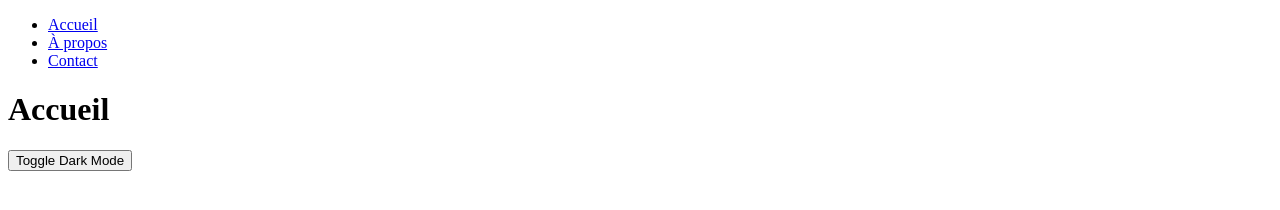
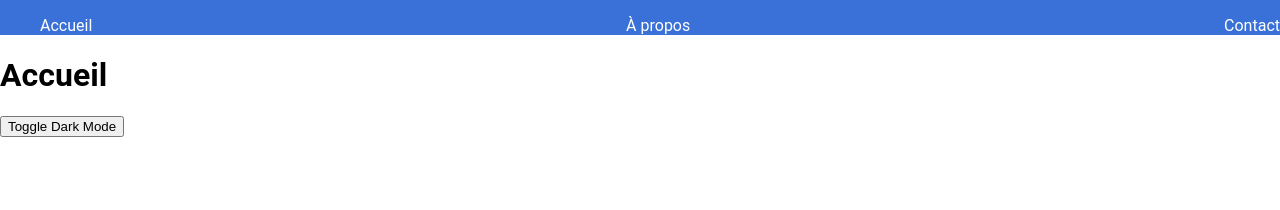
Before and after one commit to Ben43200/Meteoben-dark-mode-tuto, a plain HTML site: page index.html in a window 1280 px wide. Drawn offline with Linux system fonts and the light colour scheme.

Commit message:
ajout couleur bleue nav

```diff
--- a/css/style.css
+++ b/css/style.css
@@ -1,3 +1,17 @@
+body, html{
+    font-family: 'Roboto', sans-serif;
+    margin: 0;
+    padding: 0;
+    box-sizing: border-box;
+    /* background-color:  #ffffff  ; */
+    background-color:#3a71d8;
+    color:white;
+    height: 100dvh
+}
+
+
+
+
 /* Styles par défaut (mode clair) */
 body {
     background-color: #ffffff;
@@ -9,3 +23,20 @@ body {
     background-color: #000000;
     color: #ffffff;
   }
+
+  li {
+    list-style-type: none;
+
+  }
+  a{
+    text-decoration: none;
+    color: white;
+  }
+
+  nav > ul {
+    display: flex;
+    justify-content: space-between;
+    align-items: center;
+    /* padding: 1rem; */
+    background-color: #3a71d8;
+  }
```
